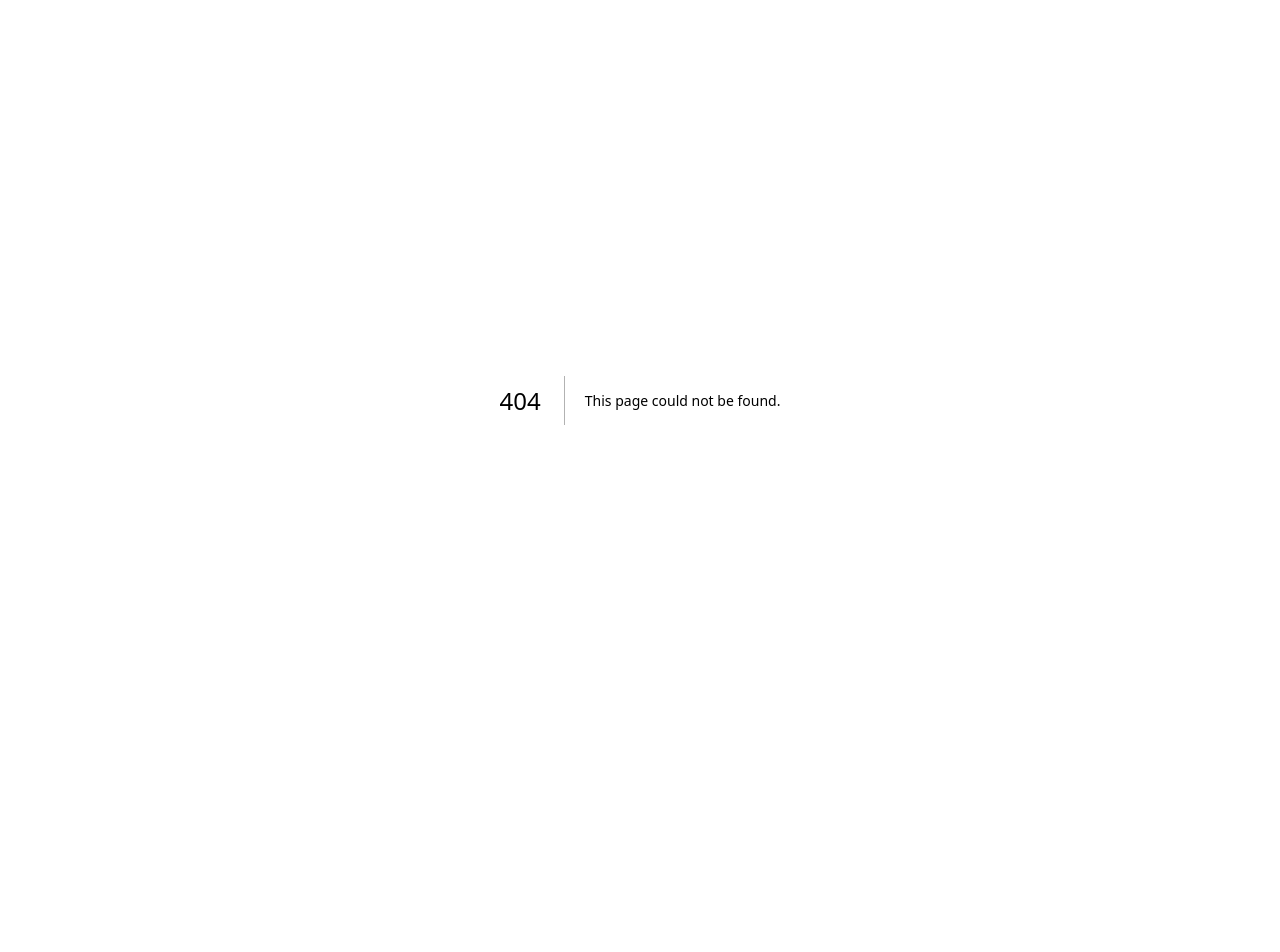
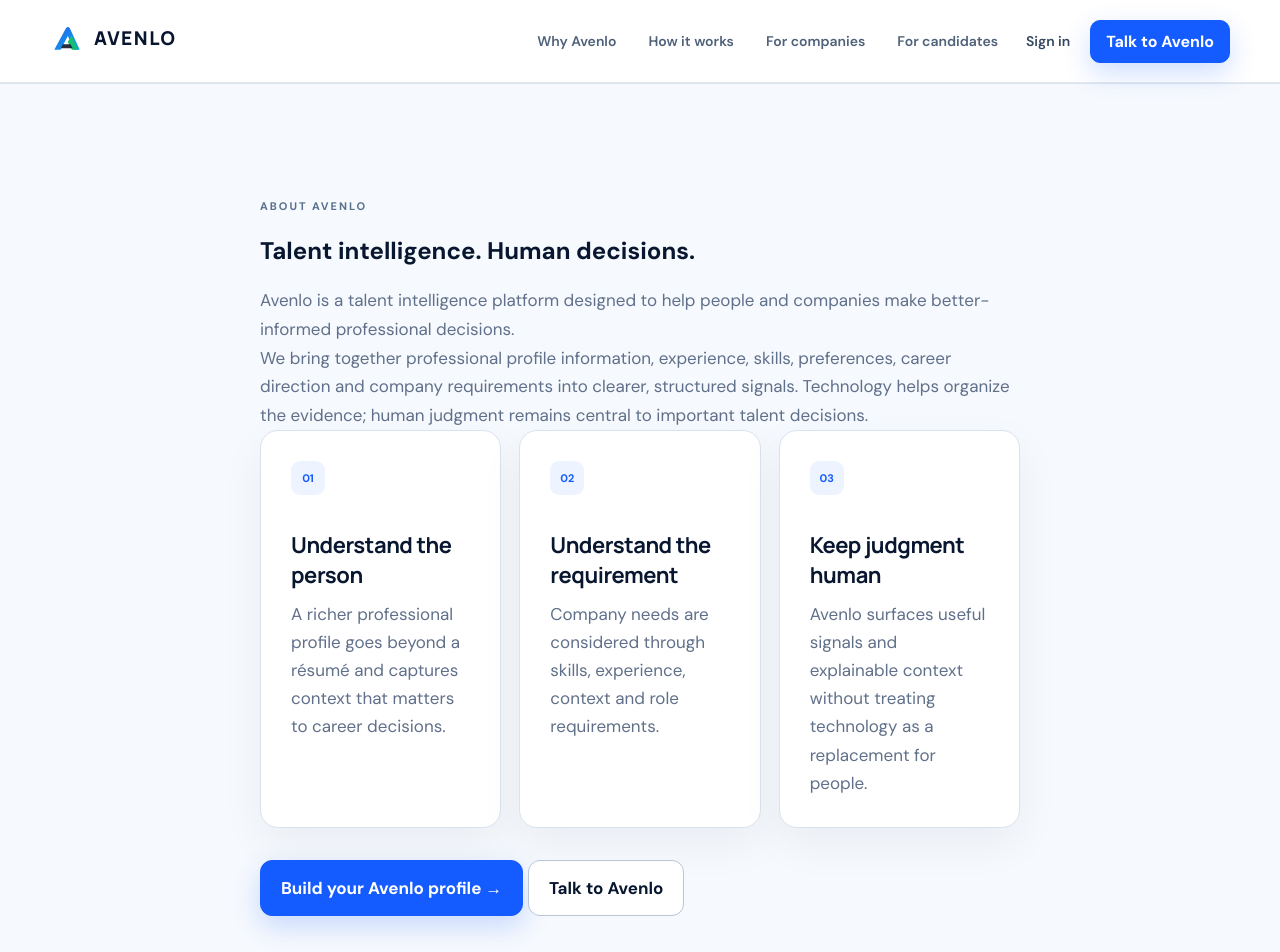
Before and after one commit to avenlohr1-max/Avenlo, a Next.js app: page /about in a window 1280 px wide. Before the commit this address had no page. Shown: the top 952 px of the page. Before the commit the page ends 800 px from the top, so only its background shows below. Built offline with nearby package versions, Linux system fonts and the light colour scheme.

Commit message:
Add public about page

```diff
--- /dev/null
+++ b/app/about/page.tsx
@@ -0,0 +1,19 @@
+import Link from "next/link";
+import { SiteHeader } from "../components/site-header";
+import { SiteFooter } from "../components/site-footer";
+
+export default function AboutPage() {
+  return <main><SiteHeader />
+    <section className="section section--light"><div className="container company-principle">
+      <span className="eyebrow">ABOUT AVENLO</span>
+      <h1>Talent intelligence. Human decisions.</h1>
+      <p>Avenlo is a talent intelligence platform designed to help people and companies make better-informed professional decisions.</p>
+      <p>We bring together professional profile information, experience, skills, preferences, career direction and company requirements into clearer, structured signals. Technology helps organize the evidence; human judgment remains central to important talent decisions.</p>
+      <div className="principles-grid">
+        <article className="principle-card"><span>01</span><h3>Understand the person</h3><p>A richer professional profile goes beyond a résumé and captures context that matters to career decisions.</p></article>
+        <article className="principle-card"><span>02</span><h3>Understand the requirement</h3><p>Company needs are considered through skills, experience, context and role requirements.</p></article>
+        <article className="principle-card"><span>03</span><h3>Keep judgment human</h3><p>Avenlo surfaces useful signals and explainable context without treating technology as a replacement for people.</p></article>
+      </div>
+      <p style={{marginTop:"2rem"}}><Link className="btn btn--primary" href="/join">Build your Avenlo profile →</Link> <Link className="btn" href="/companies">Talk to Avenlo</Link></p>
+    </div></section><SiteFooter /></main>;
+}
```
